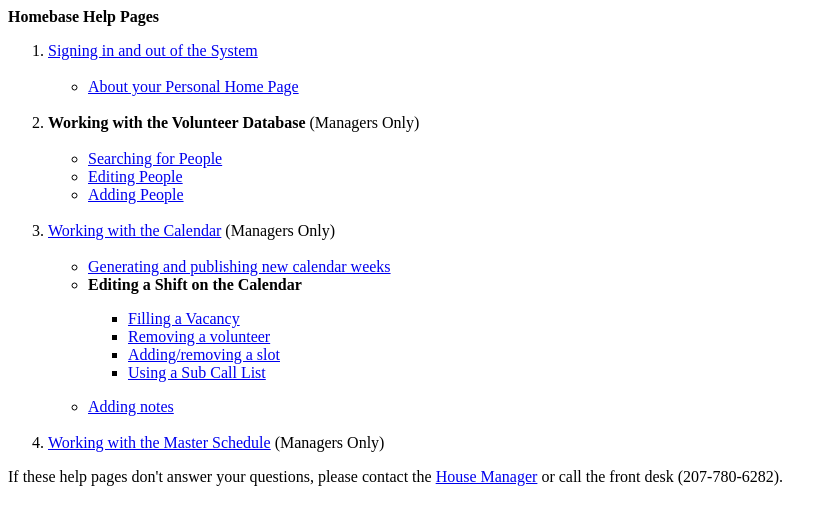
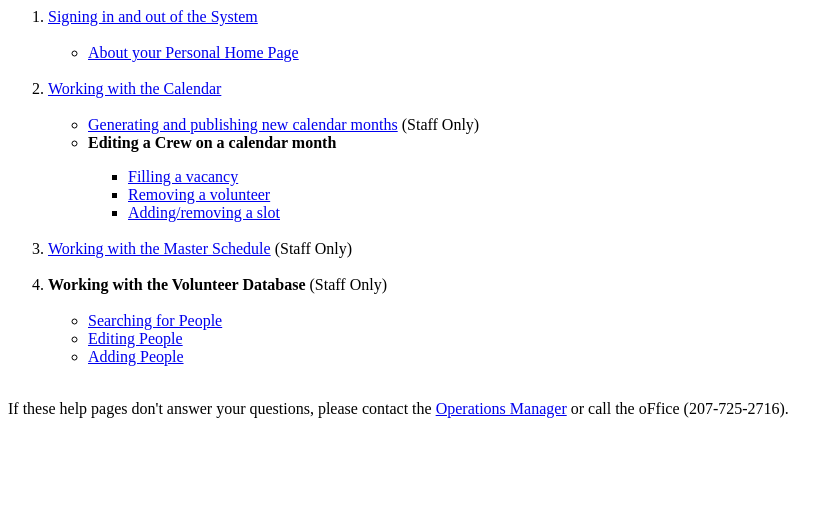
Before and after one commit to bjacobel/homebase, a PHP site: page /tutorial/index.inc.php?helpPage=login.php in a window 1280 px wide. Shown: the top 525 px of the page, without its empty margins (0-839 px from the left). Run offline with PHP 8.4, Linux system fonts and the light colour scheme.

Commit message:
updated roles from Brady's list, added SESSION['mygroup'] variable, cleaned up help index.

```diff
--- a/calendar.inc
+++ b/calendar.inc
@@ -57,7 +57,7 @@ function show_month($days, $month, $edit, $year, $group) {
     //     $free_hour[] = true;
 
     $crew_ids = $month->get_crews();
-
+echo "SESSION['mygroup'] = ".$_SESSION['mygroup'];
     $crews = array();
 
     foreach($crew_ids as $crew){
@@ -110,7 +110,7 @@ function get_crewinfo($crews, $day){
                 $id_exploded = explode("+", $person_id);
                 $display_name = $id_exploded[1]. " " . $id_exploded[2];
                 if ($id_exploded[3]!="()")
-					$display_name .= " ".$id_exploded[3];
+					$display_name = $id_exploded[3]." ".$display_name;
 				$info = $info . $display_name . "<br>&nbsp;&nbsp;";
             }
 
--- a/editMasterSchedule.php
+++ b/editMasterSchedule.php
@@ -167,8 +167,11 @@ session_cache_expire(30);
                         array_shift($persons);
                     for ($i = 0; $i < count($persons); ++$i) {
                         $p = $persons[$i];
-                        if (is_array($persons[$i]))
+                        if (is_array($persons[$i])) {
                             $p = $persons[$i]['first_name'] . " " . $persons[$i]['last_name'];
+                            if ($persons[$i]['role']!="")
+                            	$p = "(".$persons[$i]['role'].") ".$p;
+                        }
                         $s = $s . "<tr><td width=\"150\" valign=\"top\"><br>&nbsp;" . $p . "</td><td>
 				<form method=\"POST\" style=\"margin-bottom:0;\">
 				<input type=\"hidden\" name=\"_submit_filled_slot_" . $i . "\" value=\"1\"><br>
--- a/help.php
+++ b/help.php
@@ -13,9 +13,8 @@
 
 	<body>
 		<div id="container">
-			<?PHP include('header.php');?>
 			<div id="content">
-				<div align="center"><p><a href="?">Help Home</a></p></div>
+				<div align="left"><p><a href="?">MCH Homebase Help Page Index</a></p></div>
 
 				<?PHP
 					//This array associates pages a person might be viewing
--- a/login_form.php
+++ b/login_form.php
@@ -30,6 +30,7 @@
             $_SESSION['logged_in'] = 1;
             $_SESSION['access_level'] = 0;
             $_SESSION['type'] = "";
+            $_SESSION['mygroup'] = "";
             $_SESSION['_id'] = "guest";
             echo "<script type=\"text/javascript\">window.location = \"index.php\";</script>";
         }
@@ -50,6 +51,11 @@
                     $_SESSION['f_name'] = $person->get_first_name();
                     $_SESSION['l_name'] = $person->get_last_name();
                     $_SESSION['type'] = $person->get_type();
+                    $mygroup = $person->get_group();
+                    if (sizeof($mygroup)==0)
+                    	$_SESSION['mygroup'] = "";
+                    else
+                    	$_SESSION['mygroup'] = $mygroup[0];
                     $_SESSION['_id'] = $_POST['user'];
                     echo "<script type=\"text/javascript\">window.location = \"index.php\";</script>";
                 }
--- a/tutorial/index.inc.php
+++ b/tutorial/index.inc.php
@@ -13,36 +13,35 @@
 <html>
 	<head>
 		<title>
-			RMH Homebase
+			MCH Homebase
 		</title>
 	</head>
 	<body>
-		<p><strong>Homebase Help Pages</strong></p>
-<ol>
+	<ol>
 		<li>	<a href="?helpPage=login.php">Signing in and out of the System</a></li><br>
 			<ul><li><a href="?helpPage=index.php">About your Personal Home Page</a></li></ul><br>
-		<li>	<strong>Working with the Volunteer Database</strong> (Managers Only)</li><br>
+
+		<li>	<a href="?helpPage=addWeek.php">Working with the Calendar</a></li><br>
+				<ul>
+					<li><a href="?helpPage=generateWeek.php">Generating and publishing new calendar months</a> (Staff Only)</li>
+					<li><strong>Editing a Crew on a calendar month</strong></li>
+					<p>	<ul>
+							<li><a href="help.php?helpPage=assignToShift.php">Filling a vacancy</a></li>
+							<li><a href="help.php?helpPage=removeFromShift.php">Removing a volunteer</a></li>
+							<li><a href="help.php?helpPage=addSlotToShift.php">Adding/removing a slot</a></li>
+
+						</ul>
+
+				</ul><br>
+		<li>   <a href="?helpPage=masterSchedule.php">Working with the Master Schedule</a> (Staff Only)</li><br>
+		<li>	<strong>Working with the Volunteer Database</strong> (Staff Only)</li><br>
 			<ul><li><a href="?helpPage=searchPeople.php">Searching for People</a></li>
 			    <li><a href="?helpPage=edit.php">Editing People</a></li>
 			    <li><a href="?helpPage=rmh.php">Adding People </a></li>
 			</ul><br>
-		<li>	<a href="?helpPage=addWeek.php">Working with the Calendar</a> (Managers Only)</li><br>
-				<ul>
-					<li><a href="?helpPage=generateWeek.php">Generating and publishing new calendar weeks</a></li>
-					<li><strong>Editing a Shift on the Calendar</strong></li>
-					<p>	<ul>
-							<li><a href="help.php?helpPage=assignToShift.php">Filling a Vacancy</a></li>
-							<li><a href="help.php?helpPage=removeFromShift.php">Removing a volunteer</a></li>
-							<li><a href="help.php?helpPage=addSlotToShift.php">Adding/removing a slot</a></li>
-							<li><a href="help.php?helpPage=subCallList.php">Using a Sub Call List</a></li>
-						</ul>
-						<p>
-					<li><a href="?helpPage=addNotes.php">Adding notes</a></li>
 
-				</ul><br>
-		 <li>   <a href="?helpPage=masterSchedule.php">Working with the Master Schedule</a> (Managers Only)</li>
 </ol>
-		<p>If these help pages don't answer your questions, please contact the <a href="mailto:housemgr@rmhportland.org">House Manager</a>
-		 or call the front desk (207-780-6282).</p>
+		<p>If these help pages don't answer your questions, please contact the <a href="mailto:bm@mchpp.org">Operations Manager</a>
+		 or call the oFfice (207-725-2716).</p>
 	</body>
 </html>
--- a/viewSchedule.php
+++ b/viewSchedule.php
@@ -116,7 +116,7 @@ function get_people_for_shift($master_shift) {
     for ($i = 0; $i < count($people); ++$i) {
         if (is_array($people[$i]))
           if ($people[$i]['role']!="")
-            $p = $p . "&nbsp;" . $people[$i]['first_name'] . " " . $people[$i]['last_name'] . " (" . $people[$i]['role'] .")<br>";
+            $p = $p . "&nbsp;" ."(" . $people[$i]['role'] .") ". $people[$i]['first_name'] . " " . $people[$i]['last_name'] . "<br>";
           else
           	$p = $p . "&nbsp;" . $people[$i]['first_name'] . " " . $people[$i]['last_name'] . "<br>";
         else
```
Also changed, not shown: personForm.inc (+12 -7 lines).
